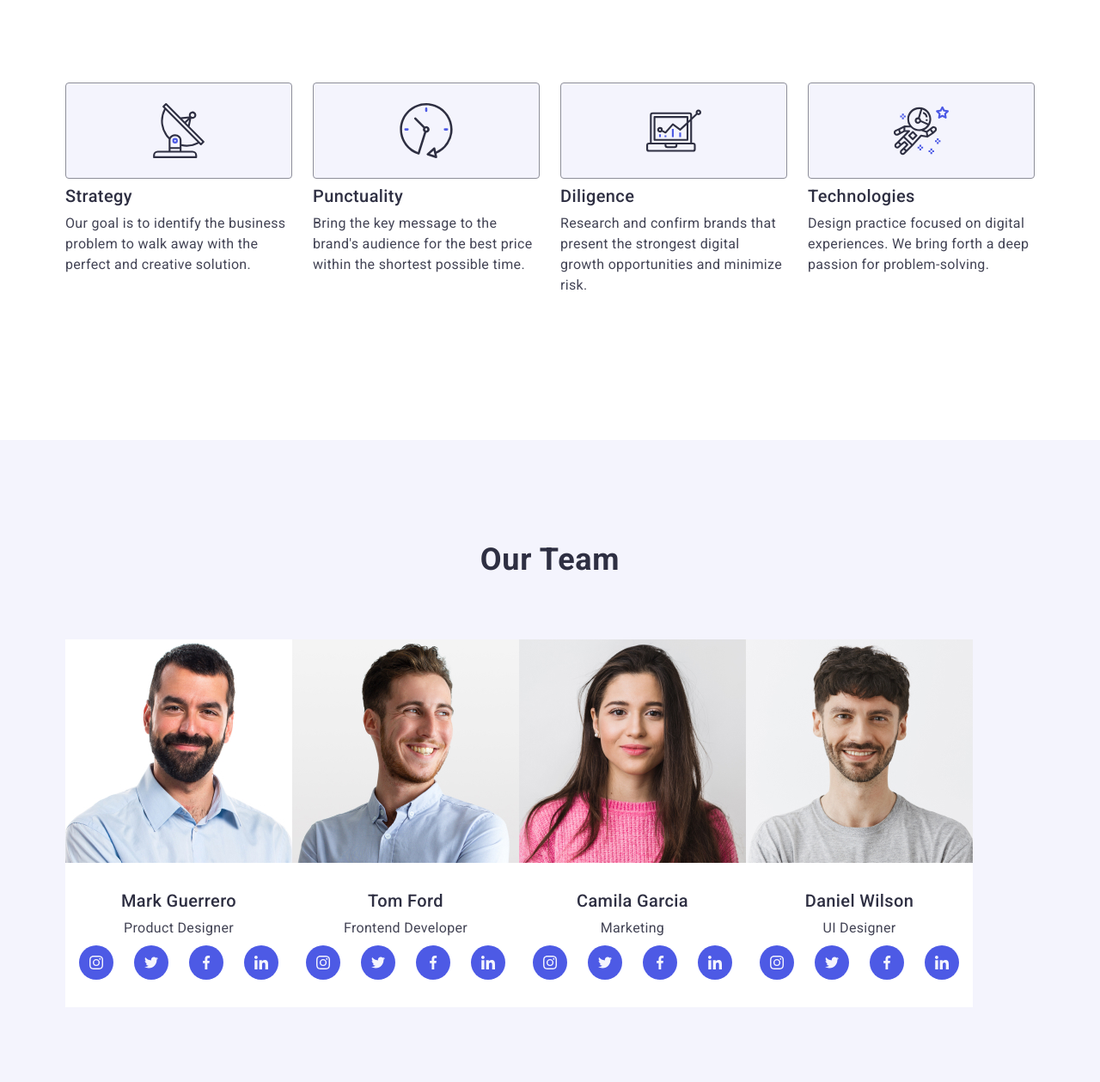
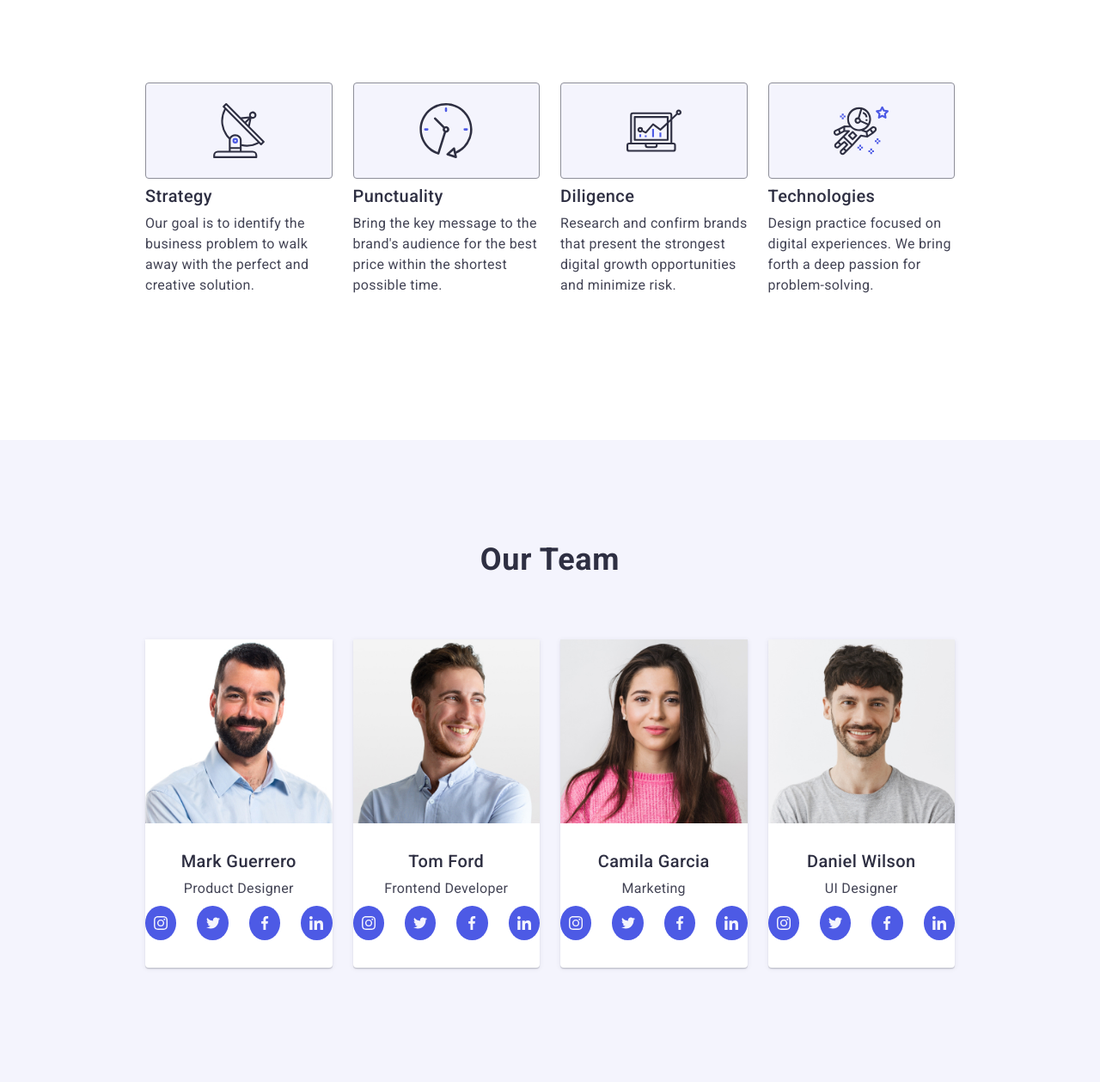
Before and after one commit to nataliia-herasymchuk253/goit-markup-hw-06, a plain HTML site: page index.html in a window 1280 px wide. Shown: the part 861-2120 px from the top of the page at 86% size. Drawn offline with nearby package versions, Linux system fonts and the light colour scheme.

Commit message:
section 3

```diff
--- a/css/styles-old.css
+++ b/css/styles-old.css
@@ -59,13 +59,7 @@ font-family: "Roboto", sans-serif;*/
   margin-bottom: 8px;
 }
 
- .card-item {
-  width: calc((100% - 72px) / 4);
-  border-radius: 0px 0px 4px 4px;
-  box-shadow: 0px 1px 6px rgba(46, 47, 66, 0.08),
-    0px 1px 1px rgba(46, 47, 66, 0.16),
-    0px 2px 1px rgba(46, 47, 66, 0.08);
- }
+
 
  .feature-item {
   width: calc((100% - 72px) / 4);
@@ -121,7 +115,13 @@ font-family: "Roboto", sans-serif;*/
       row-gap: 48px;
     }
 
+
  .card-item {
+   width: calc((100% - 72px) / 4);
+   border-radius: 0px 0px 4px 4px;
+   box-shadow: 0px 1px 6px rgba(46, 47, 66, 0.08),
+     0px 1px 1px rgba(46, 47, 66, 0.16),
+     0px 2px 1px rgba(46, 47, 66, 0.08);
     background-color: #FFFFFF;
  }
  .card-worker {
--- a/css/styles.css
+++ b/css/styles.css
@@ -261,7 +261,6 @@
  margin-bottom: auto;
 }
  .mobile-nav-link-color {
-
  font-weight: 700;
  font-size: 36px;
  line-height: 1.1111;
@@ -270,8 +269,7 @@
  .mobile-nav-link {
  color: #2e2f42;
  }
- .address-mobile-menuts{
-
+ .address-mobile-menuts {
  display: flex;
  align-items: flex-start;
  justify-content: flex-start;
@@ -280,7 +278,6 @@
  }
 
   .mobile-contacts-link {
-
  font-weight: 500;
  font-size: 20px;
  Font-style: normal;
@@ -295,7 +292,7 @@ padding-bottom: 24px;
     padding-bottom: 0px;
     color: #434455;
   }
- .mobile-menu-card-soc{
+  .mobile-menu-card-soc {
  display: flex;
  align-items: flex-start;
  justify-content: flex-start;
@@ -307,6 +304,7 @@ padding-bottom: 24px;
  margin-left: 16px;
   }
   .mobile-nav-link-color {
+
     padding-bottom: 40px;
   }
   .card-soc-list {
@@ -362,6 +360,9 @@ padding-bottom: 24px;
     background-repeat: no-repeat;
     background-position: center;
     background-size: cover;
+
+
+
  }
  h1 {
   margin-left: auto;
@@ -386,6 +387,9 @@ padding-bottom: 24px;
  line-height: 150%;
  letter-spacing: 0.04em;
  color: #fff;
+
+
+
  }
  .style-button {
      display: block;
@@ -396,9 +400,9 @@ padding-bottom: 24px;
      border-radius: 4px;
      background-color: #4d5ae5;
      transition: background-color 250ms cubic-bezier(0.4, 0, 0.2, 1);
- }
 
 
+    }
 
  @media screen and (min-width: 768px) {
  .hero-title {
@@ -408,7 +412,6 @@ padding-bottom: 24px;
  padding-top: 112px;
    }
     }
-
 
  @media screen and (min-width: 1158px) {
  .hero-title {
@@ -428,6 +431,8 @@ padding-bottom: 24px;
 .feature-list {
     display: flex;
     flex-wrap: wrap;
+
+
 }
 .feature-subtitle {
     font-weight: 700;
@@ -455,6 +460,8 @@ padding-bottom: 24px;
  @media screen and (min-width: 768px) {
 .feature-item {
  width: calc((100% - 24px) / 2);
+ margin: 0;
+ gap: 24px 72px;
     }
 .feature-subtitle {
     text-align: left;
@@ -495,7 +502,6 @@ padding-bottom: 24px;
     padding: 96px 0;
     padding-right: 12px;
     padding-left: 12px;
-
 }
 .section-title {
     font-weight: 700;
@@ -509,21 +515,22 @@ padding-bottom: 24px;
 }
  .card-list {
      display: flex;
-    /*gap: 24px; */
+     /*gap: 24px;*/
      flex-wrap: wrap;
 
-
  }
-
 .card-item {
     background-color: #FFFFFF;
     margin-bottom: 72px;
+    max-width: 264px;
+    box-shadow: 0 2px 1px 0 rgba(46, 47, 66, 0.08), 0 1px 1px 0 rgba(46, 47, 66, 0.16), 0 1px 6px 0 rgba(46, 47, 66, 0.08);
+    border-radius: 0 0 4px 4px;
 }
+
 
 .card-worker {
     padding: 32px 0;
 }
-
 .name {
     font-weight: 500;
     font-size: 20px;
@@ -546,19 +553,19 @@ padding-bottom: 24px;
 .card-socnetwork {
     fill: #f4f4fd;
 
+
 }
 .card-soc-list {
     display: flex;
     justify-content: center;
     gap: 24px;
 }
-
 .card-soc-item {
     width: 40px;
     height: 40px;
     transition: background-color 250ms cubic-bezier(0.4, 0, 0.2, 1);
+
 }
-
 .card-soc-link {
     width: 100%;
     height: 100%;
@@ -574,12 +581,17 @@ padding-bottom: 24px;
 
 
 @media screen and (min-width: 768px) {
+.card-list {
+    display: flex;
+    gap: 24px;
 
-/*gap: 24px 64px;
+}
+
+.container {
     padding-left: 108px;
-padding-right: 108px;*/
+    padding-right: 108px;
 
-
+}
 
 }
 
@@ -587,4 +599,9 @@ padding-right: 108px;*/
 .section-team {
     padding: 120px 0;
 }
+
+.card-item {
+    width: calc((100% - 72px) / 4);
 }
+
+}
--- a/index.html
+++ b/index.html
@@ -364,7 +364,7 @@
 
 <!--------section 4 --------->
 
-<section class="portfolio hidden">
+<section class="portfolio">
 
     <div class="container">
 <h2 class="section-title">Our Portfolio</h2>
```
Lines whose indentation alone changed are shown as unchanged.
